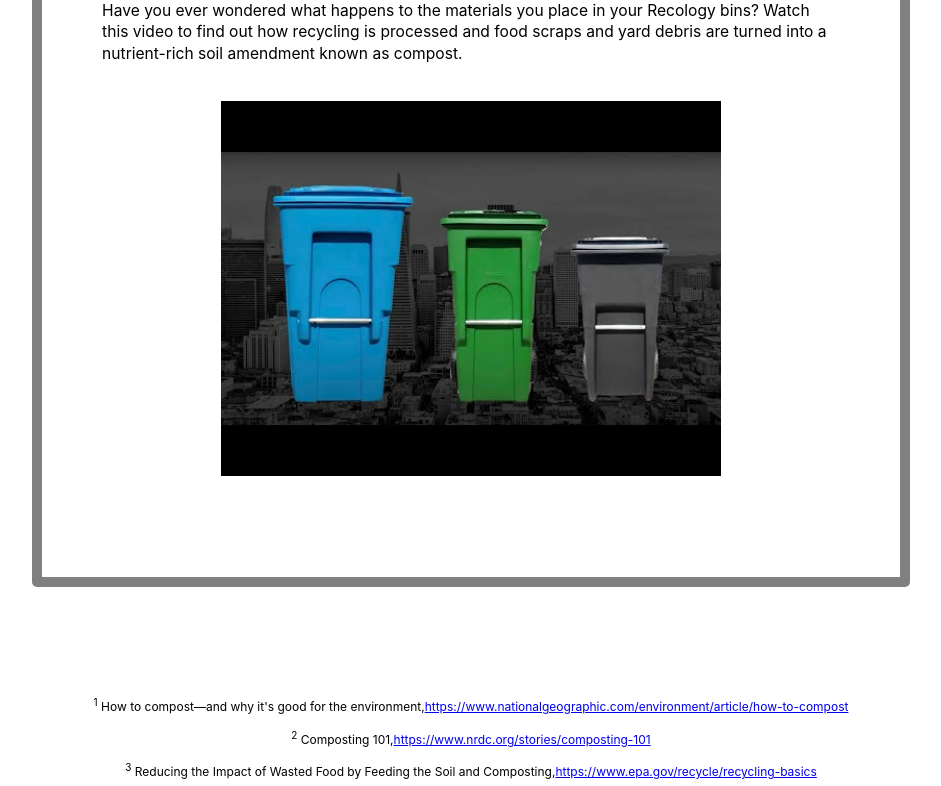
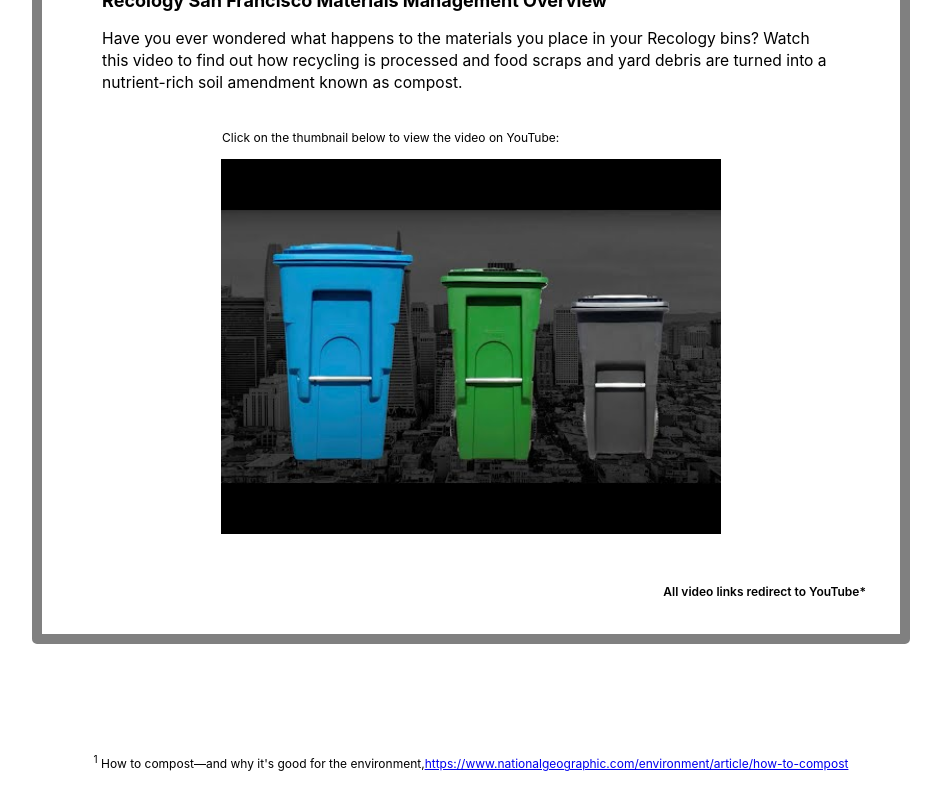
Before and after one commit to connorleavitt/sfwaste, a React (Create React App) app: page /learn in a window 1280 px wide. Shown: the part 2580-3366 px from the top of the page, without its empty margins (169-1110 px from the left). Built offline with nearby package versions, Linux system fonts and the light colour scheme.

Commit message:
Update videos styling

```diff
--- a/src/App.css
+++ b/src/App.css
@@ -739,6 +739,15 @@ h4 {
 
 /* GUIDES */
 
+.guides-title {
+  margin: 3rem 1rem 0 1rem;
+}
+
+.main-subtext {
+  font-weight: 600;
+  margin: 2rem;
+}
+
 .main-guide-container {
   display: grid;
   grid-template-columns: 1fr;
@@ -919,6 +928,15 @@ h4 {
   margin: 0 0 3rem 0;
 }
 
+.video-thumbnail-img:hover {
+  border: 5px solid rgb(217, 146, 146);
+}
+
+.video-subtext {
+  text-align: left;
+  padding-left: 1rem;
+}
+
 @media (min-width: 600px) {
   .learn-main-container-wrapper {
     max-width: 1200px;
@@ -997,4 +1015,17 @@ h4 {
     max-width: 500px;
     margin: 0 0 3rem 0;
   }
+
+  .video-subtext {
+    padding-left: 10rem;
+  }
+
+  .learn-videos-content-wrapper {
+    position: relative;
+  }
+  .learn-videos-content-wrapper > .main-subtext {
+    position: absolute;
+    bottom: -50px;
+    right: -50px;
+  }
 }
--- a/src/pages/LearnMore.js
+++ b/src/pages/LearnMore.js
@@ -120,6 +120,7 @@ export default function LearnMore() {
         <div className="learn-main-container videos">
           <div className="learn-videos-content-wrapper" id="videos">
             <h3 className="learn-main-title">Videos</h3>
+            <p className="main-subtext">All video links redirect to YouTube*</p>
             <h4 className="learn-info-subtitle">
               Waste Zero Training - Better at the Bin
             </h4>
@@ -129,6 +130,9 @@ export default function LearnMore() {
               more about how to properly sort materials and why sustainable
               practices are critical to our shared effort to achieve a waste
               zero future!
+            </p>
+            <p className="video-subtext">
+              Click on the thumbnail below to view the video on YouTube:
             </p>
             <a
               href="https://youtu.be/56-ap6O_Qc0"
@@ -150,6 +154,10 @@ export default function LearnMore() {
               processed and food scraps and yard debris are turned into a
               nutrient-rich soil amendment known as compost.
             </p>
+            <p className="video-subtext">
+              Click on the thumbnail below to view the video on YouTube:
+            </p>
+
             <a
               href="https://youtu.be/z_RnMhL_Xn0"
               className="video-thumbnail-link"
```
